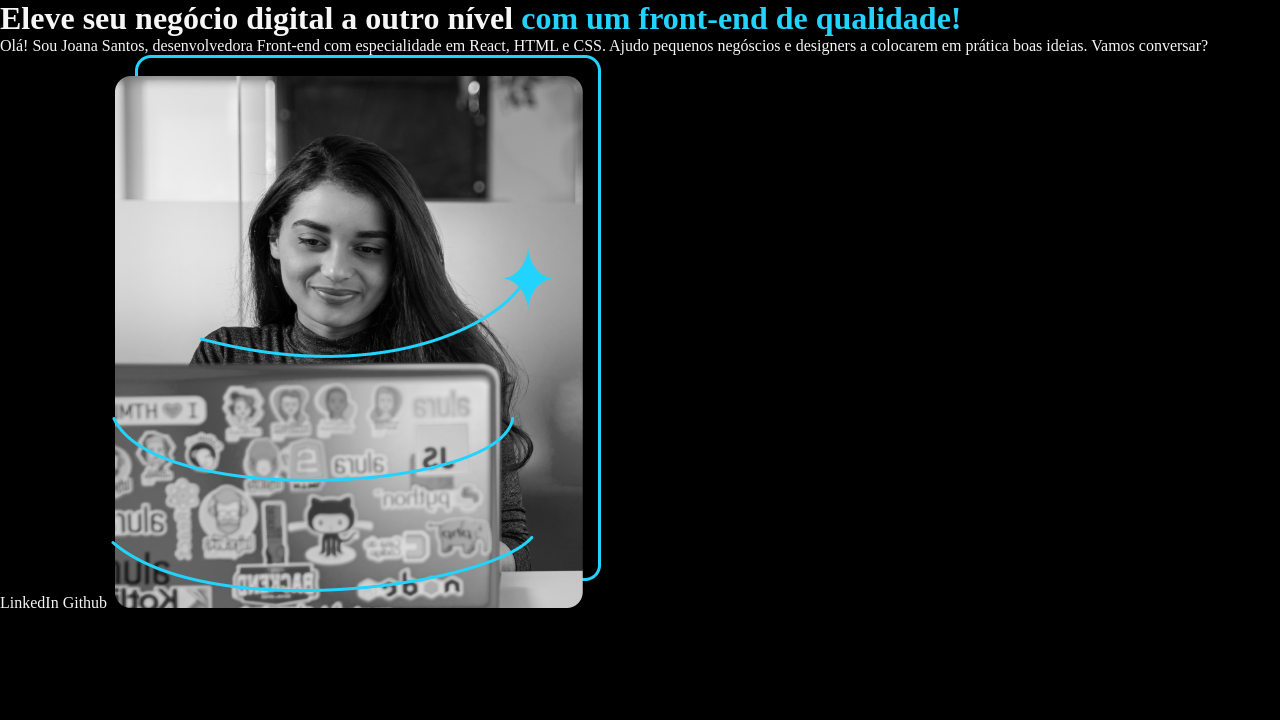
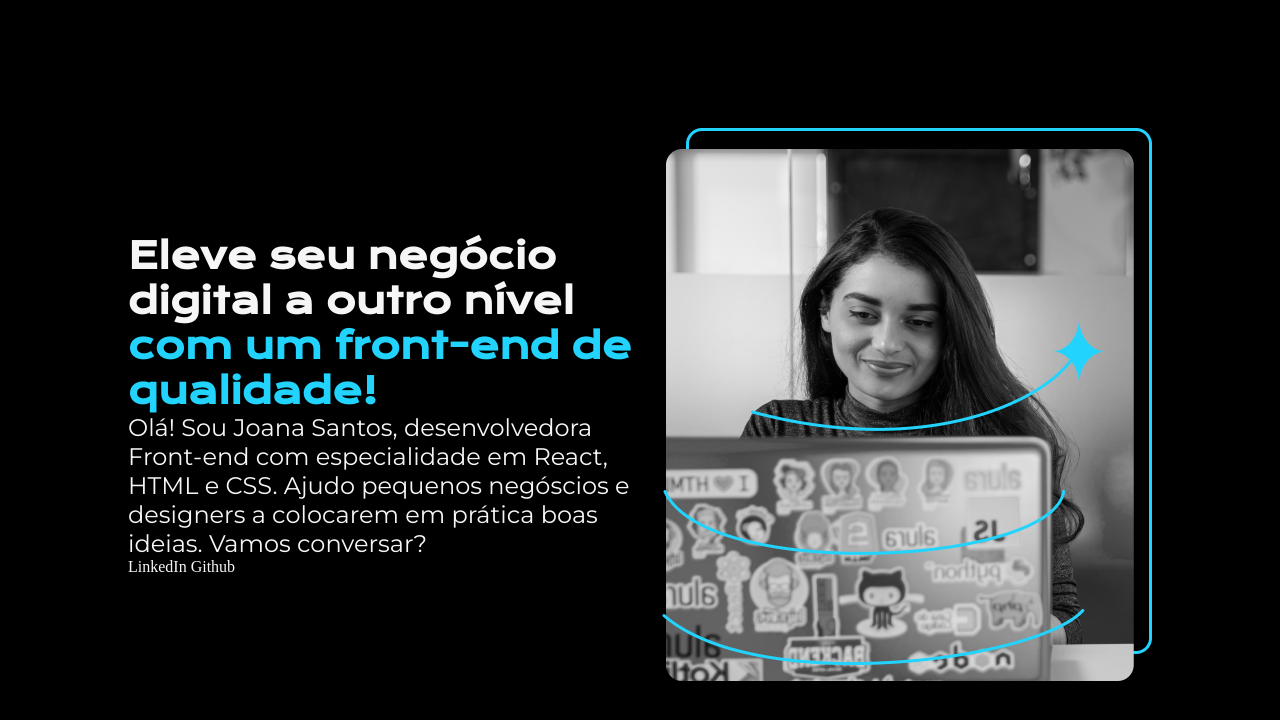
Before and after one commit to hugosaraujo/portfolio-de-frontend, a plain HTML site: page index.html in a window 1280 px wide. Drawn offline with nearby package versions, Linux system fonts and the light colour scheme.

Commit message:
Adição de classes para modificações de estilo, utilização do flexbox e adiçição de fontes utilizando o google fonts

```diff
--- a/index.html
+++ b/index.html
@@ -9,12 +9,14 @@
 </head>
 <body>
     <header></header>
-    <main>
-        <h1>Eleve seu negócio digital a outro nível <strong class="titulo-destacado">com um front-end de qualidade!</strong></h1>
-        <p>Olá! Sou Joana Santos, desenvolvedora Front-end com especialidade em React, HTML e CSS. Ajudo pequenos negóscios e designers a colocarem em prática boas ideias. Vamos conversar?</p>
-        <a>LinkedIn</a>
-        <a>Github</a>
-        <img src="imagens/Imagem.png">
+    <main class="apresentacao">
+        <section class="apresentacao__conteudo">
+            <h1 class="apresentacao__conteudo__titulo">Eleve seu negócio digital a outro nível <strong class="titulo-destacado">com um front-end de qualidade!</strong></h1>
+            <p class="apresentacao__conteudo__texto">Olá! Sou Joana Santos, desenvolvedora Front-end com especialidade em React, HTML e CSS. Ajudo pequenos negóscios e designers a colocarem em prática boas ideias. Vamos conversar?</p>
+            <a>LinkedIn</a>
+            <a>Github</a>
+        </section>
+        <img src="imagens/Imagem.png" alt="Foto de uma garota programando">
     </main>
     <footer></footer>
 </body>
--- a/style.css
+++ b/style.css
@@ -1,9 +1,13 @@
+@import url('https://fonts.googleapis.com/css2?family=Krona+One&family=Montserrat&display=swap');
+
 * {
     margin: 0;
     padding: 0;
 }
 
 body {
+    height: 100vh;
+    box-sizing: border-box;
     background-color: #000000;
     color: #F6F6F6;
 }
@@ -11,3 +15,24 @@ body {
 .titulo-destacado {
     color: #22D4FD
 }
+
+.apresentacao {
+    margin: 10%;
+    display: flex;
+    align-items: center;
+    justify-content: space-between;
+}
+
+.apresentacao__conteudo {
+    width: 615px;
+}
+
+.apresentacao__conteudo__titulo {
+    font-size: 36px;
+    font-family: 'Krona One', 'sans-seriff';
+}
+
+.apresentacao__conteudo__texto {
+    font-size: 24px;
+    font-family: 'Montserrat', 'sans-seriff';
+}
```
